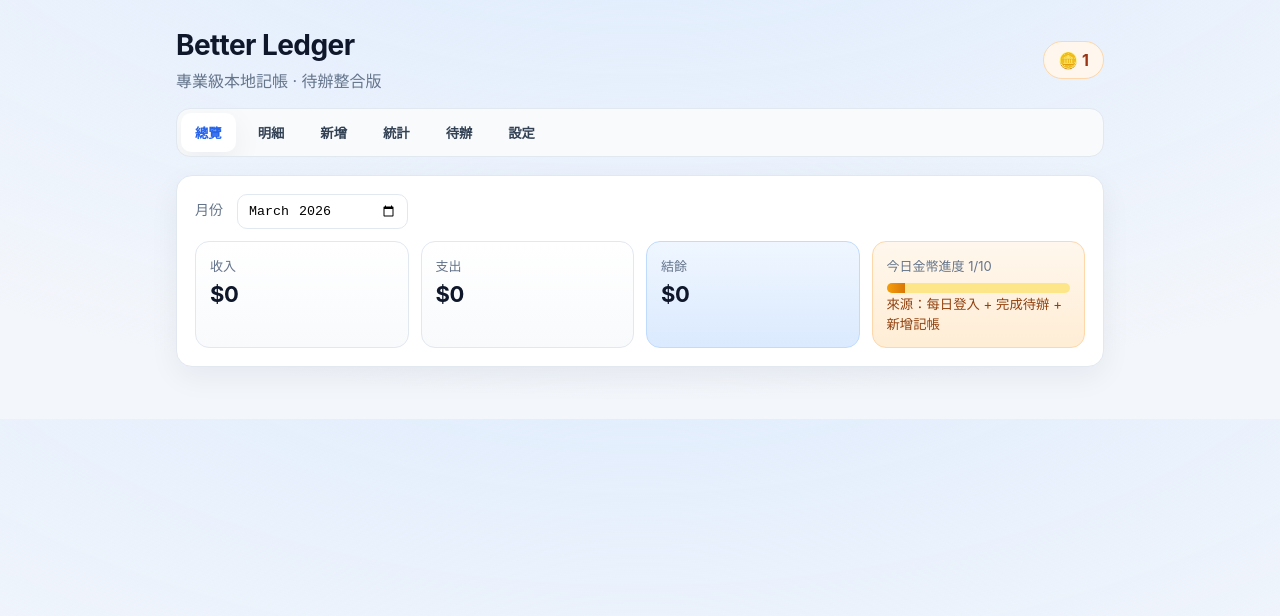
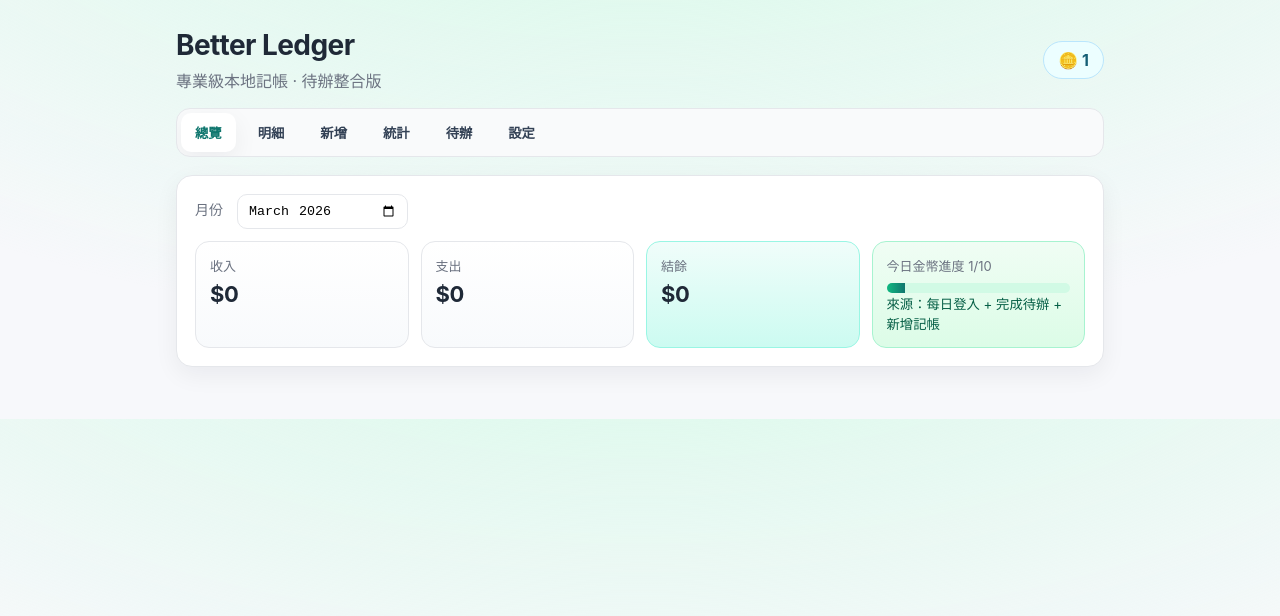
Before and after one commit to openclawjerry0923/better-ledger, a React (Vite) app: page / in a window 1280 px wide. Shown: the top 616 px of the page. Built offline with nearby package versions, Linux system fonts and the light colour scheme.

Commit message:
style: refine neutral color system and action button hierarchy

```diff
--- a/src/App.css
+++ b/src/App.css
@@ -1,15 +1,15 @@
 :root {
-  --bg: #f3f6fb;
+  --bg: #f7f8fb;
   --surface: #ffffff;
-  --text: #0f172a;
-  --muted: #64748b;
-  --line: #e2e8f0;
-  --primary: #2563eb;
-  --primary-soft: #dbeafe;
-  --success: #16a34a;
-  --danger: #dc2626;
+  --text: #1f2937;
+  --muted: #6b7280;
+  --line: #e5e7eb;
+  --primary: #0f766e;
+  --primary-soft: #ccfbf1;
+  --success: #15803d;
+  --danger: #b91c1c;
   --radius: 16px;
-  --shadow: 0 10px 30px rgba(15, 23, 42, 0.06);
+  --shadow: 0 8px 24px rgba(17, 24, 39, 0.06);
 }
 
 * {
@@ -19,7 +19,7 @@
 body {
   margin: 0;
   font-family: Inter, "Noto Sans TC", system-ui, -apple-system, sans-serif;
-  background: radial-gradient(1200px 600px at 50% -200px, #dbeafe, transparent), var(--bg);
+  background: radial-gradient(1200px 600px at 50% -260px, #d1fae5, transparent), var(--bg);
   color: var(--text);
 }
 
@@ -45,9 +45,9 @@ header p {
 }
 
 .coinBadge {
-  background: #fff7ed;
-  color: #9a3412;
-  border: 1px solid #fed7aa;
+  background: #ecfeff;
+  color: #155e75;
+  border: 1px solid #bae6fd;
   border-radius: 999px;
   padding: 8px 14px;
   font-weight: 700;
@@ -60,7 +60,7 @@ header p {
   padding: 4px;
   border: 1px solid var(--line);
   border-radius: 14px;
-  background: #f8fafc;
+  background: #f9fafb;
   margin-bottom: 18px;
 }
 
@@ -128,18 +128,18 @@ section {
 }
 
 .card.highlight {
-  border-color: #bfdbfe;
-  background: linear-gradient(180deg, #eff6ff, #dbeafe);
+  border-color: #99f6e4;
+  background: linear-gradient(180deg, #f0fdfa, #ccfbf1);
 }
 
 .coinCard {
-  border-color: #fed7aa;
-  background: linear-gradient(180deg, #fff7ed, #ffedd5);
+  border-color: #a7f3d0;
+  background: linear-gradient(180deg, #f0fdf4, #dcfce7);
 }
 
 .progress {
   height: 10px;
-  background: #fde68a;
+  background: #d1fae5;
   border-radius: 999px;
   overflow: hidden;
   margin-top: 8px;
@@ -148,12 +148,12 @@ section {
 .progress i {
   display: block;
   height: 100%;
-  background: linear-gradient(90deg, #f59e0b, #d97706);
+  background: linear-gradient(90deg, #10b981, #0f766e);
 }
 
 .coinCard small,
 .coinInfo {
-  color: #92400e;
+  color: #065f46;
 }
 
 h2 {
@@ -195,13 +195,31 @@ h2 {
 }
 
 .list button {
-  border: 1px solid #fecaca;
-  background: #fff1f2;
-  color: #be123c;
+  border: 1px solid var(--line);
+  background: #ffffff;
+  color: #374151;
   padding: 7px 10px;
   border-radius: 10px;
   cursor: pointer;
   margin-left: 10px;
+}
+
+.btnGhost {
+  border-color: #bfdbfe !important;
+  background: #eff6ff !important;
+  color: #1d4ed8 !important;
+}
+
+.btnDanger {
+  border-color: #fecaca !important;
+  background: #fef2f2 !important;
+  color: #b91c1c !important;
+}
+
+.btnSuccess {
+  border-color: #bbf7d0 !important;
+  background: #f0fdf4 !important;
+  color: #166534 !important;
 }
 
 .income {
@@ -232,7 +250,7 @@ h2 {
 .form input:focus,
 .form select:focus {
   outline: 2px solid var(--primary-soft);
-  border-color: #93c5fd;
+  border-color: #5eead4;
 }
 
 .form button {
@@ -273,7 +291,7 @@ h2 {
 }
 
 .actions button {
-  background: #0f172a;
+  background: #0f766e;
   color: #fff;
 }
 
@@ -329,9 +347,9 @@ h3 {
 }
 
 .chip {
-  background: #eef2ff;
-  border: 1px solid #c7d2fe;
-  color: #3730a3;
+  background: #ecfeff;
+  border: 1px solid #a5f3fc;
+  color: #0e7490;
   border-radius: 999px;
   padding: 6px 10px;
   display: inline-flex;
@@ -343,7 +361,7 @@ h3 {
 .chip button {
   border: none;
   background: transparent;
-  color: #4338ca;
+  color: #0e7490;
   cursor: pointer;
   font-weight: 700;
 }
--- a/src/App.jsx
+++ b/src/App.jsx
@@ -265,7 +265,7 @@ export default function App() {
 
       {tab === 'home' && <section className="cards"><label>月份 <input type="month" value={month} onChange={(e) => setMonth(e.target.value)} /></label><div className="card"><span>收入</span><b>{money(data.income, settings.currency)}</b></div><div className="card"><span>支出</span><b>{money(data.expense, settings.currency)}</b></div><div className="card highlight"><span>結餘</span><b>{money(data.balance, settings.currency)}</b></div><div className="card coinCard"><span>今日金幣進度 {game.dailyEarned || 0}/10</span><div className="progress"><i style={{ width: `${dailyPct}%` }} /></div><small>來源：每日登入 + 完成待辦 + 新增記帳</small></div></section>}
 
-      {tab === 'list' && <section><h2>交易明細</h2><div className="toolbar toolbar3"><input placeholder="搜尋分類、備註、日期" value={query} onChange={(e) => setQuery(e.target.value)} /><select value={listMonth} onChange={(e) => setListMonth(e.target.value)}><option value="all">全部月份</option><option value={monthStr()}>{monthStr()}</option></select><select value={typeFilter} onChange={(e) => setTypeFilter(e.target.value)}><option value="all">全部類型</option><option value="expense">支出</option><option value="income">收入</option></select></div><ul className="list">{pagedRows.map((t) => <li key={t.id}><div><b>{t.category}</b><small>{t.date} {t.note ? `· ${t.note}` : ''}</small></div><div><span className={t.type}>{t.type === 'income' ? '+' : '-'}{money(t.amount, settings.currency)}</span><button onClick={() => startEdit(t)}>編輯</button><button onClick={() => deleteTransaction(t.id)}>刪除</button></div></li>)}</ul><div className="pager"><button disabled={page <= 1} onClick={() => setPage((p) => p - 1)}>上一頁</button><span>{page} / {pageCount}</span><button disabled={page >= pageCount} onClick={() => setPage((p) => p + 1)}>下一頁</button></div>{!filteredRows.length && <p className="empty">沒有符合條件的交易</p>}</section>}
+      {tab === 'list' && <section><h2>交易明細</h2><div className="toolbar toolbar3"><input placeholder="搜尋分類、備註、日期" value={query} onChange={(e) => setQuery(e.target.value)} /><select value={listMonth} onChange={(e) => setListMonth(e.target.value)}><option value="all">全部月份</option><option value={monthStr()}>{monthStr()}</option></select><select value={typeFilter} onChange={(e) => setTypeFilter(e.target.value)}><option value="all">全部類型</option><option value="expense">支出</option><option value="income">收入</option></select></div><ul className="list">{pagedRows.map((t) => <li key={t.id}><div><b>{t.category}</b><small>{t.date} {t.note ? `· ${t.note}` : ''}</small></div><div><span className={t.type}>{t.type === 'income' ? '+' : '-'}{money(t.amount, settings.currency)}</span><button className="btnGhost" onClick={() => startEdit(t)}>編輯</button><button className="btnDanger" onClick={() => deleteTransaction(t.id)}>刪除</button></div></li>)}</ul><div className="pager"><button disabled={page <= 1} onClick={() => setPage((p) => p - 1)}>上一頁</button><span>{page} / {pageCount}</span><button disabled={page >= pageCount} onClick={() => setPage((p) => p + 1)}>下一頁</button></div>{!filteredRows.length && <p className="empty">沒有符合條件的交易</p>}</section>}
 
       {tab === 'add' && <section><h2>{editingId ? '編輯交易' : '新增交易'}</h2><form onSubmit={submit} className="form"><select value={form.type} onChange={(e) => setForm({ ...form, type: e.target.value })}><option value="expense">支出</option><option value="income">收入</option></select><select value={form.category} onChange={(e) => setForm({ ...form, category: e.target.value })}>{(settings.categories?.[form.type] || defaultCategories[form.type]).map((c) => <option key={c} value={c}>{c}</option>)}</select><input type="number" placeholder="金額" value={form.amount} onChange={(e) => setForm({ ...form, amount: e.target.value })} /><input type="date" value={form.date} onChange={(e) => setForm({ ...form, date: e.target.value })} /><input placeholder="備註" value={form.note} onChange={(e) => setForm({ ...form, note: e.target.value })} /><button type="submit">{editingId ? '更新' : '儲存'}</button>{editingId && <button type="button" onClick={resetForm}>取消編輯</button>}</form></section>}
 
@@ -298,9 +298,9 @@ export default function App() {
                   <small>{t.dueDate ? `到期：${t.dueDate}` : '無到期日'} {t.note ? `· ${t.note}` : ''}</small>
                 </div>
                 <div>
-                  <button onClick={() => toggleTodo(t.id)}>{t.completed ? '標記未完成' : '完成'}</button>
-                  <button onClick={() => editTodo(t)}>修改</button>
-                  <button onClick={() => deleteTodo(t.id)}>刪除</button>
+                  <button className="btnSuccess" onClick={() => toggleTodo(t.id)}>{t.completed ? '標記未完成' : '完成'}</button>
+                  <button className="btnGhost" onClick={() => editTodo(t)}>修改</button>
+                  <button className="btnDanger" onClick={() => deleteTodo(t.id)}>刪除</button>
                 </div>
               </li>
             ))}
```
